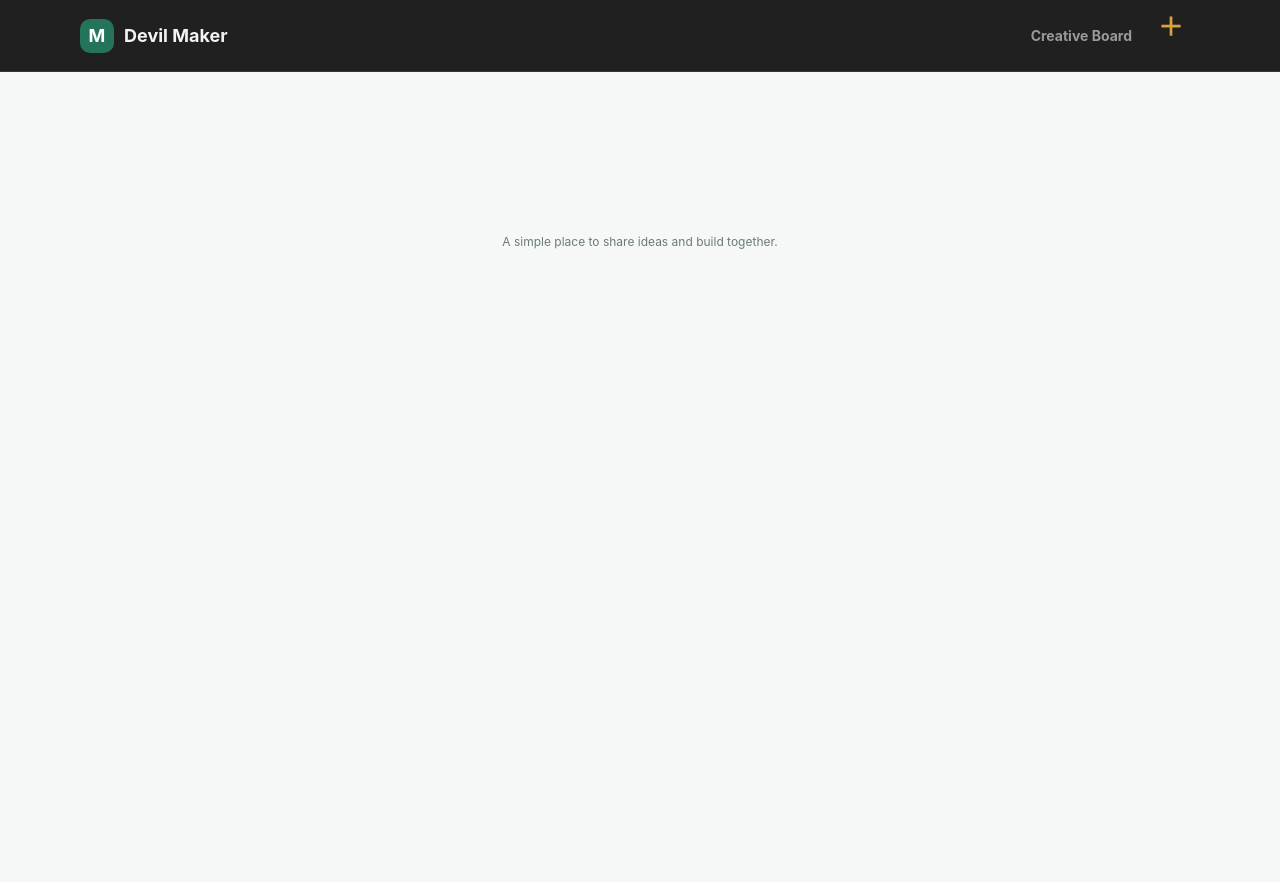
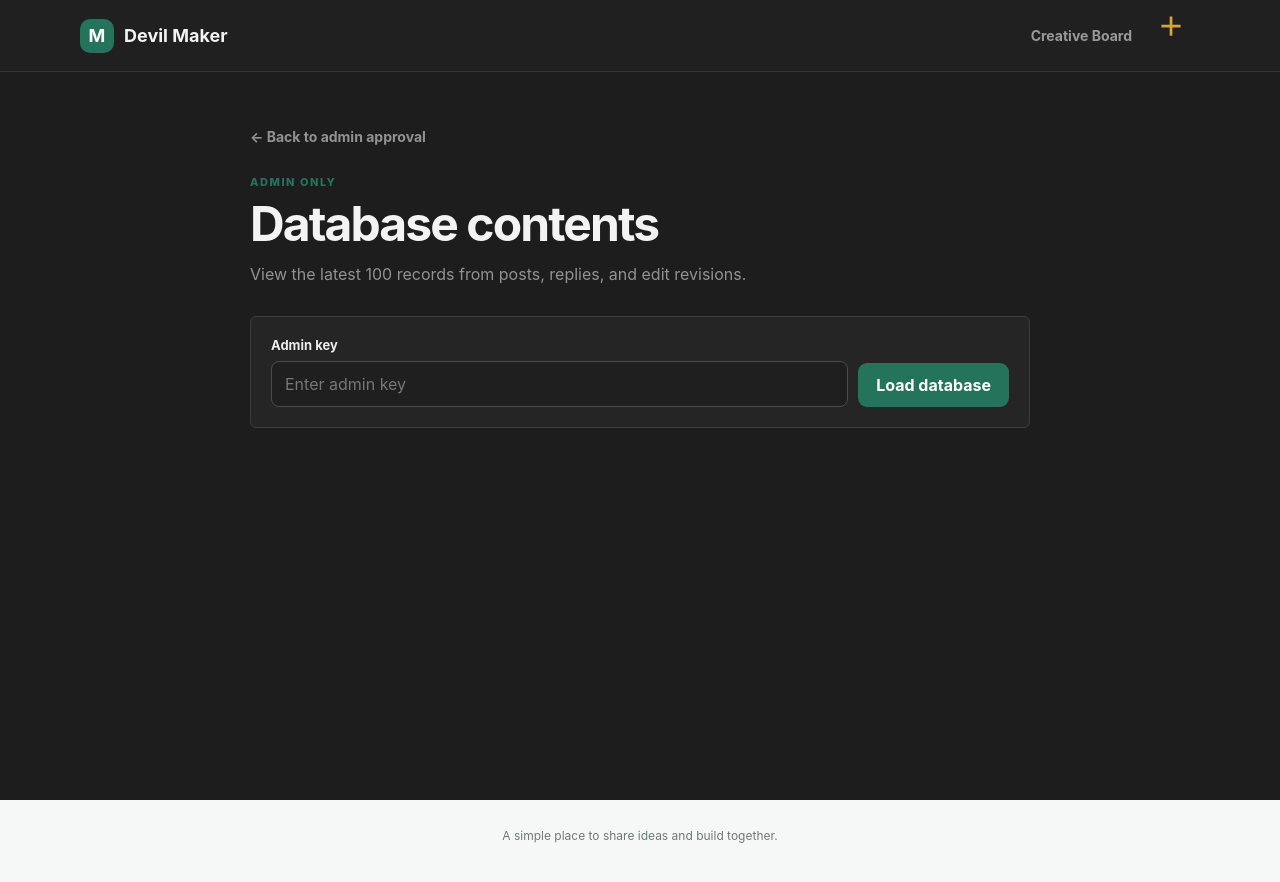
Before and after one commit to yohoo217/DevilMaker, a Nuxt app: page /database in a window 1280 px wide. Shown: the top 882 px of the page. Before the commit the page ends 800 px from the top, so only its background shows below. Built offline with nearby package versions, Linux system fonts and the light colour scheme.

Commit message:
feat: add direct private database viewer

```diff
--- /dev/null
+++ b/pages/database.vue
@@ -0,0 +1,28 @@
+<script setup lang="ts">
+const adminKey = ref('')
+const database = ref<unknown>(null)
+const errorMessage = ref('')
+const loading = ref(false)
+const loadDatabase = async () => {
+  loading.value = true
+  errorMessage.value = ''
+  try {
+    database.value = await $fetch('/api/admin/database', { headers: { 'x-admin-key': adminKey.value } })
+  } catch (error: any) {
+    database.value = null
+    errorMessage.value = error?.data?.statusMessage || 'Unable to load database contents.'
+  } finally { loading.value = false }
+}
+</script>
+<template>
+  <section class="admin-page">
+    <NuxtLink to="/admin" class="back-link">← Back to admin approval</NuxtLink>
+    <div class="form-heading"><p class="eyebrow">ADMIN ONLY</p><h1>Database contents</h1><p class="page-description">View the latest 100 records from posts, replies, and edit revisions.</p></div>
+    <form class="admin-key-form" @submit.prevent="loadDatabase">
+      <label class="field-label" for="admin-key">Admin key</label>
+      <div class="admin-key-row"><input id="admin-key" v-model="adminKey" class="text-input" type="password" required placeholder="Enter admin key"><button class="button button-primary" type="submit" :disabled="loading">{{ loading ? 'Loading...' : 'Load database' }}</button></div>
+    </form>
+    <div v-if="errorMessage" class="form-error" role="alert">{{ errorMessage }}</div>
+    <pre v-if="database" class="database-output">{{ JSON.stringify(database, null, 2) }}</pre>
+  </section>
+</template>
```
